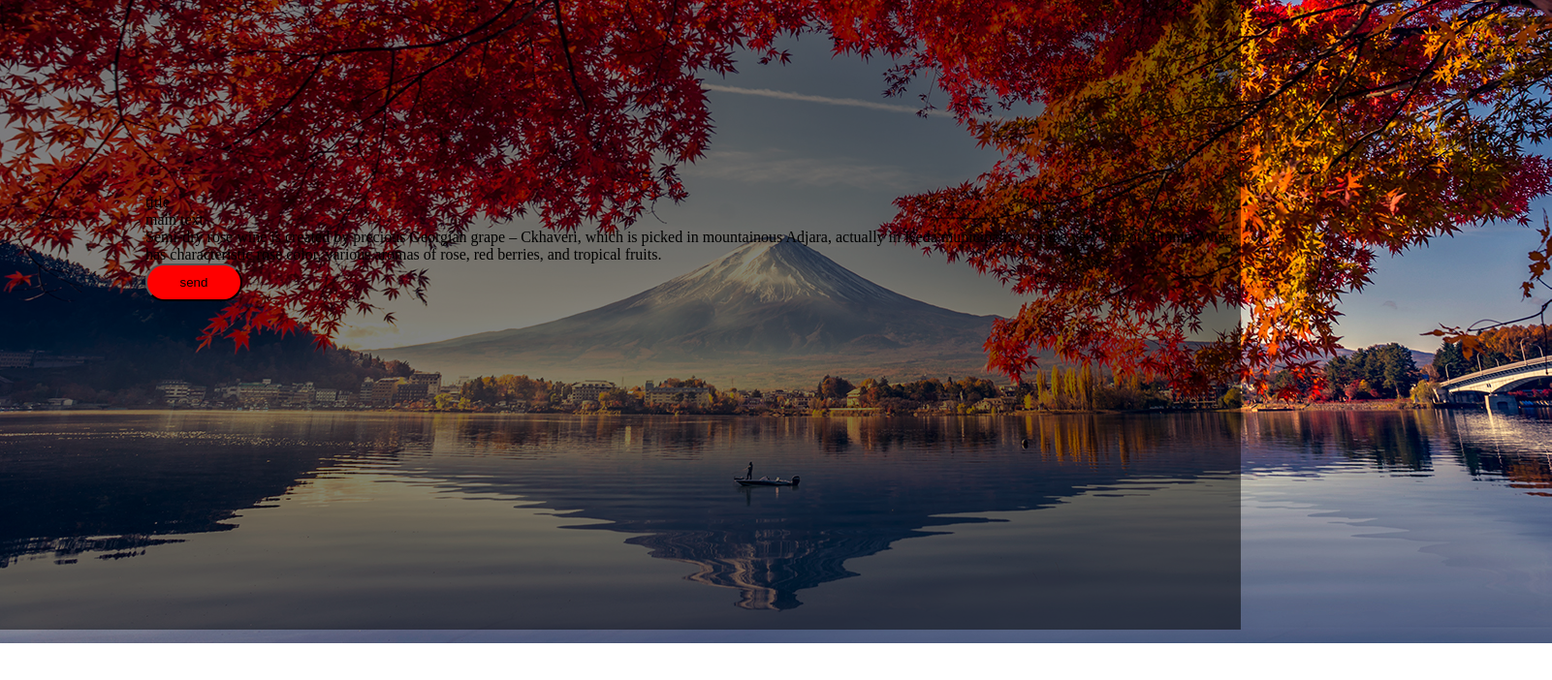
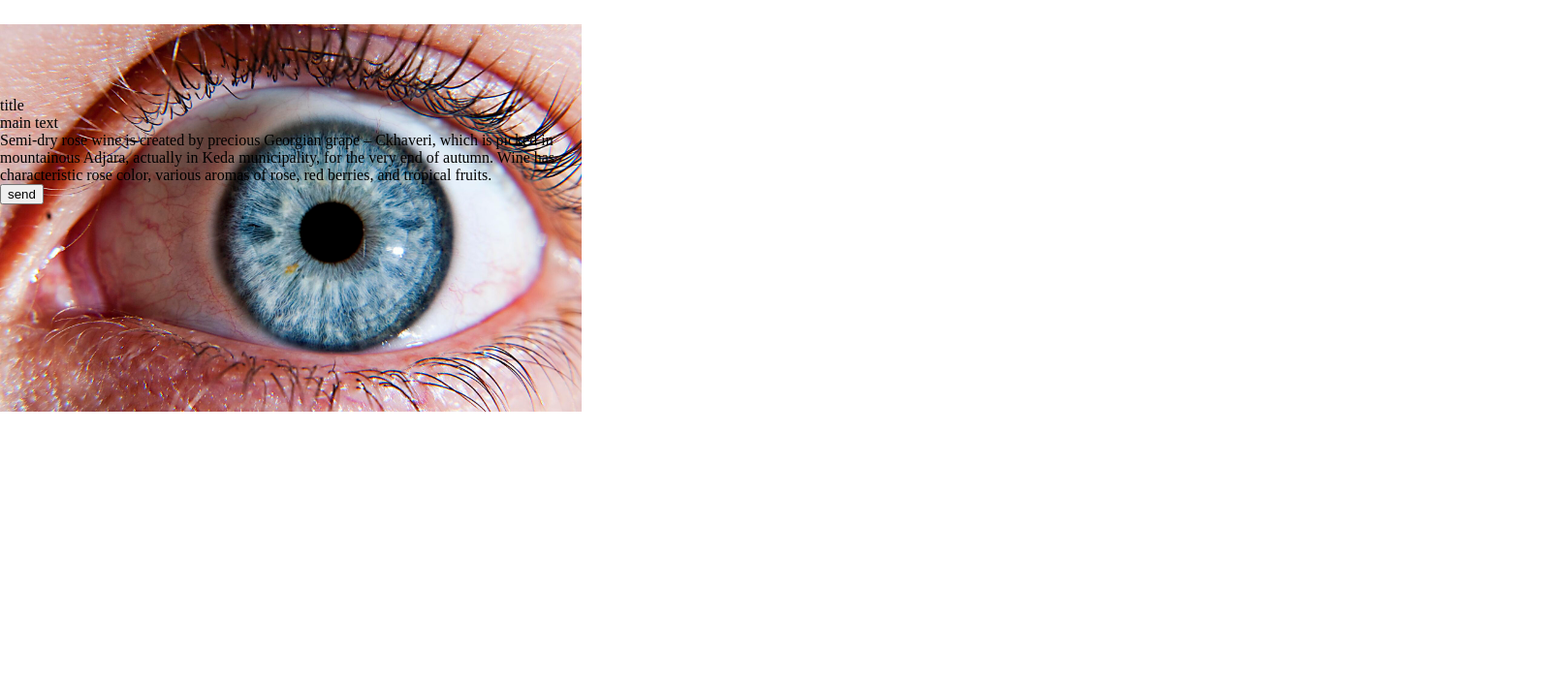
Before and after one commit to Gionini/8_lecture, a plain HTML site: page index.html in a window 1280 px wide. Shown: the whole page at 97% size, 1601 px wide, since content can reach past the window. Drawn offline with Linux system fonts and the light colour scheme.

Commit message:
backgroun/possition property

```diff
--- a/css/style.css
+++ b/css/style.css
@@ -1,4 +1,4 @@
-
+/* position property
 .box {
     height: 650px;
     width: 100%;
@@ -16,7 +16,8 @@
     width: 100%;
     top: 0px;
     position: absolute;
-    background-color: rgba(0, 0, 0, 0.5);
+    background-color: rgba(0, 0, 0, 0.51);
+
 
 
 }
@@ -25,4 +26,15 @@
     border-radius: 25px;
     padding: 10px;
     background: red;
+} */
+.bg-image {
+    background-image: url(../image/Human_eye_pillars.jpg);
+    height: 450px;
+    width: 600px;
+    background-position: center;
+    background-size: contain;
+    background-repeat: no-repeat;
 }
+.bg-wrapper {
+    padding-top: 100px;
+}
--- a/index.html
+++ b/index.html
@@ -7,7 +7,8 @@
     <link rel="stylesheet" href="css/style.css">
 </head>
 <body>
-    <section>
+    <!-- position property -->
+    <!-- <section>
         <div class="box">
             <img class="1.section" src="image/Landscape-Color.jpg" alt="image">
             <div class="cover"></div>
@@ -19,7 +20,17 @@
             </div>
 
         </div>
-    </section>
+    </section> -->
+    <!-- bacgraound image -->
+    <div class="bg-image">
+        <div class="bg-wrapper">
+            <h5>title</h5>
+            <h1>main text</h1>
+            <p>Semi-dry rose wine is created by precious Georgian grape – Ckhaveri, which is picked in mountainous Adjara, actually in Keda municipality, for the very end of autumn. Wine has characteristic rose color, various aromas of rose, red berries, and tropical fruits.</p>
+            <button class="button">send</button>
+        </div>
+
+    </div>
 
 </body>
 </html>
```
Also changed, not shown: image/Human_eye_pillars.jpg (added).
